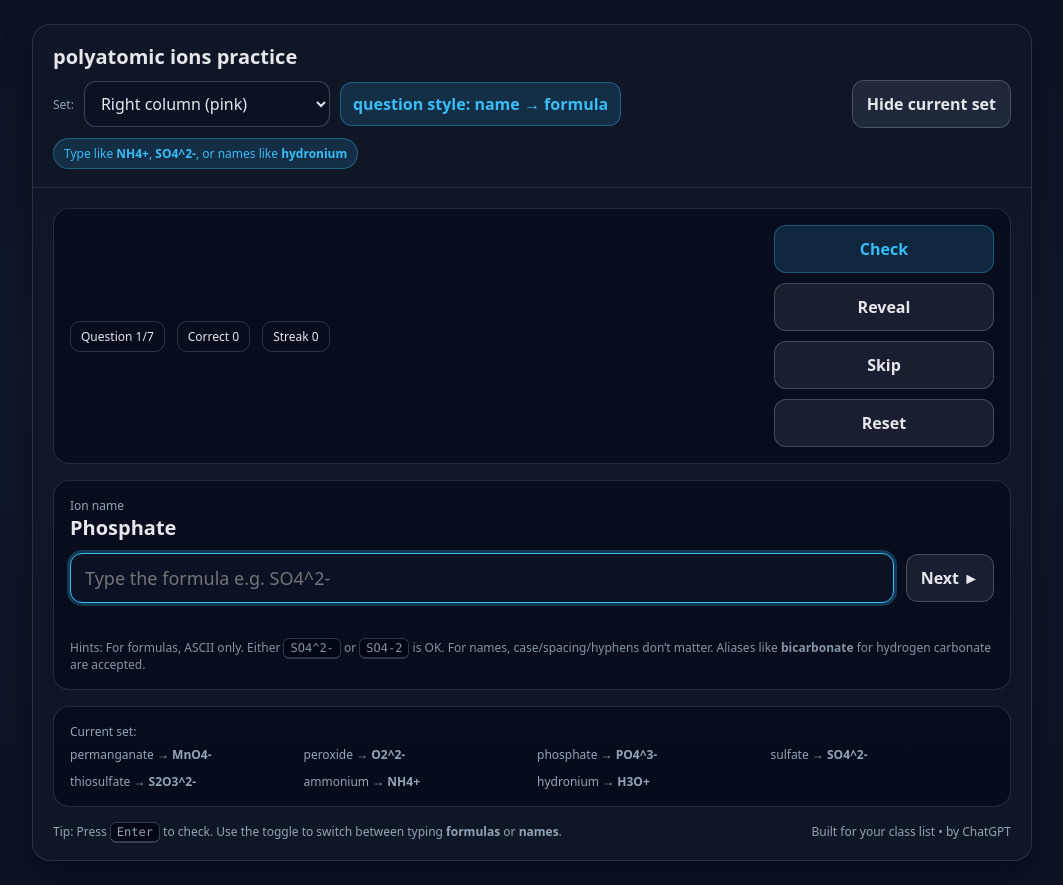
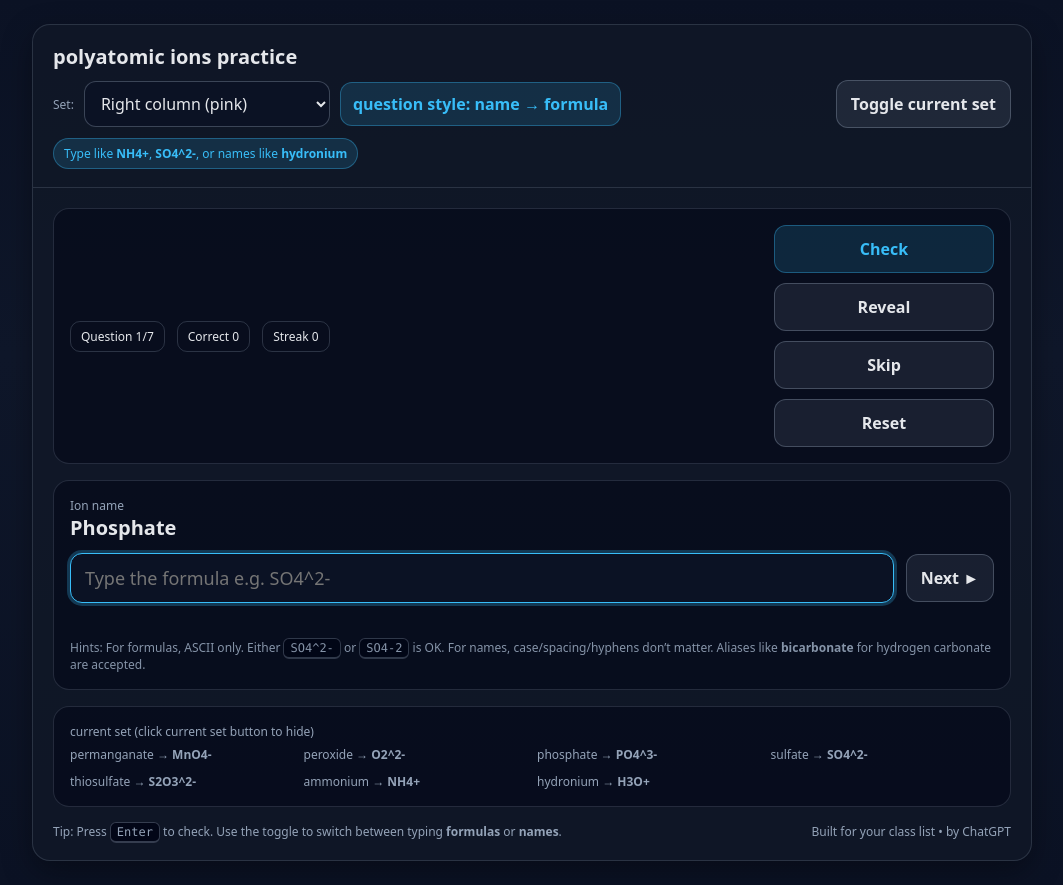
Before and after one commit to crowthecrow/crowthecrow.github.io, a plain HTML site: page index.html in a window 1280 px wide. Shown: the whole page, without its empty margins (108-1171 px from the left). Drawn offline with Linux system fonts and the light colour scheme.

Commit message:
Update index.html

```diff
--- a/index.html
+++ b/index.html
@@ -94,7 +94,7 @@
       </section>
 
       <section class="card" id="currentSetCard">
-        <div class="tiny" style="margin-bottom:6px">Current set:</div>
+        <div class="tiny" style="margin-bottom:6px">current set (click current set button to hide)</div>
         <div id="setList" class="grid tiny"></div>
       </section>
 
@@ -212,7 +212,7 @@ const currentSetCard = document.getElementById('currentSetCard');
 let showSet = true;
 function updateSetVisibility(){
   currentSetCard.style.display = showSet ? '' : 'none';
-  toggleSetBtn.textContent = showSet ? 'Hide current set' : 'Show current set';
+  toggleSetBtn.textContent = showSet ? 'Toggle current set' : 'Toggle current set';
 }
 
 
```
